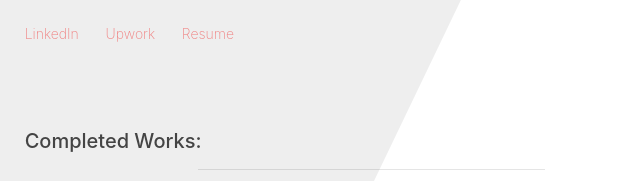
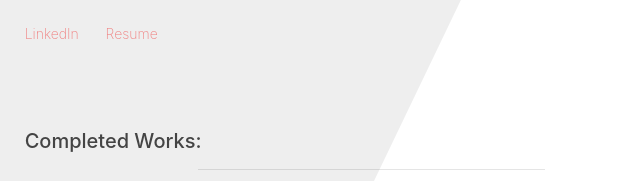
Before and after one commit to hjpaul7/portfolio, a plain HTML site: page index.html in a window 1280 px wide. Shown: the part 569-750 px from the top of the page, 482-1122 px from the left. Drawn offline with nearby package versions, Linux system fonts and the light colour scheme.

Commit message:
removed upwork

```diff
--- a/index.html
+++ b/index.html
@@ -116,13 +116,6 @@
               class="card-link"
               style="font-size: 14px; color: lightcoral; text-decoration: none"
               >LinkedIn</a
-            >
-            <a
-              href="https://upwork.com"
-              target="_blank"
-              class="card-link"
-              style="font-size: 14px; color: lightcoral; text-decoration: none"
-              >Upwork</a
             >
             <a
               href="files/Hustin-Jeffers.pdf"
```
